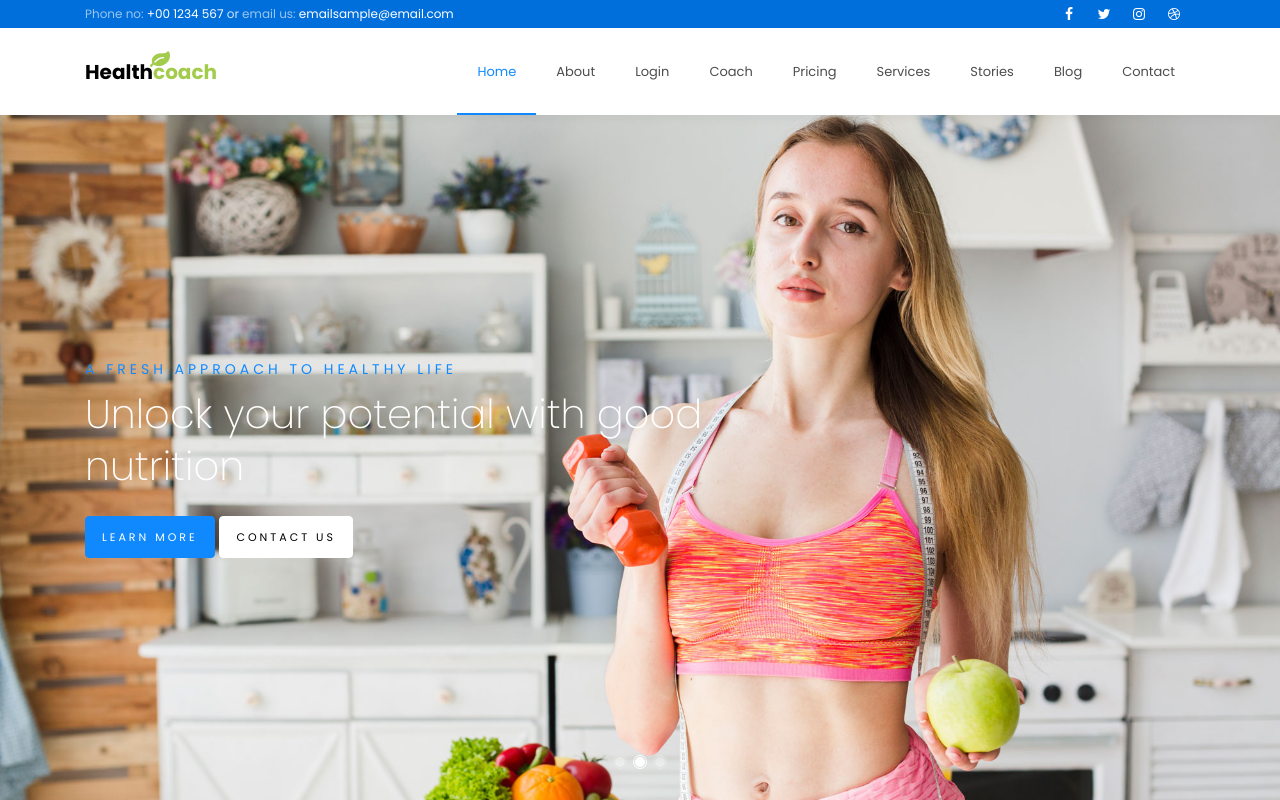
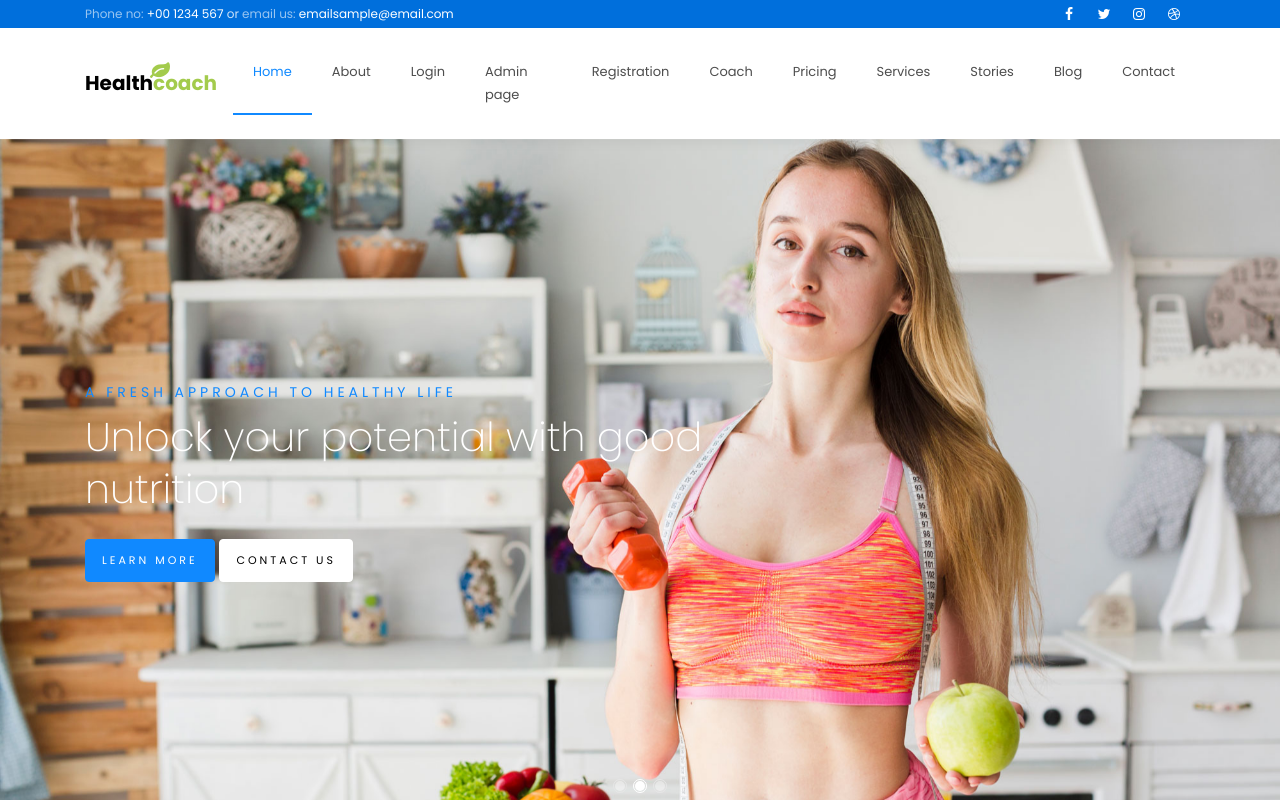
Before and after one commit to Shobar21/mid, a plain HTML site: page index.html in a window 1280 px wide. Shown: the top 800 px of the page. Drawn offline with Linux system fonts and the light colour scheme; some packages are replaced by stand-ins of ours; no server answers; files whose address does not match are found by name.

Commit message:
five commit

```diff
--- a/index.html
+++ b/index.html
@@ -52,6 +52,9 @@
 	        	<li class="nav-item active"><a href="index.html" class="nav-link">Home</a></li>
 	        	<li class="nav-item"><a href="about.html" class="nav-link">About</a></li>
 				<li class="nav-item"><a href="login.html" class="nav-link">Login</a></li>
+				<li class="nav-item"><a href="admin.html" class="nav-link">Admin page</a></li>
+				<li class="nav-item"><a href="Resgistration.html" class="nav-link">Registration</a></li>
+
 	        	<li class="nav-item"><a href="coach.html" class="nav-link">Coach</a></li>
 	        	<li class="nav-item"><a href="pricing.html" class="nav-link">Pricing</a></li>
 	        	<li class="nav-item"><a href="services.html" class="nav-link">Services</a></li>
```
